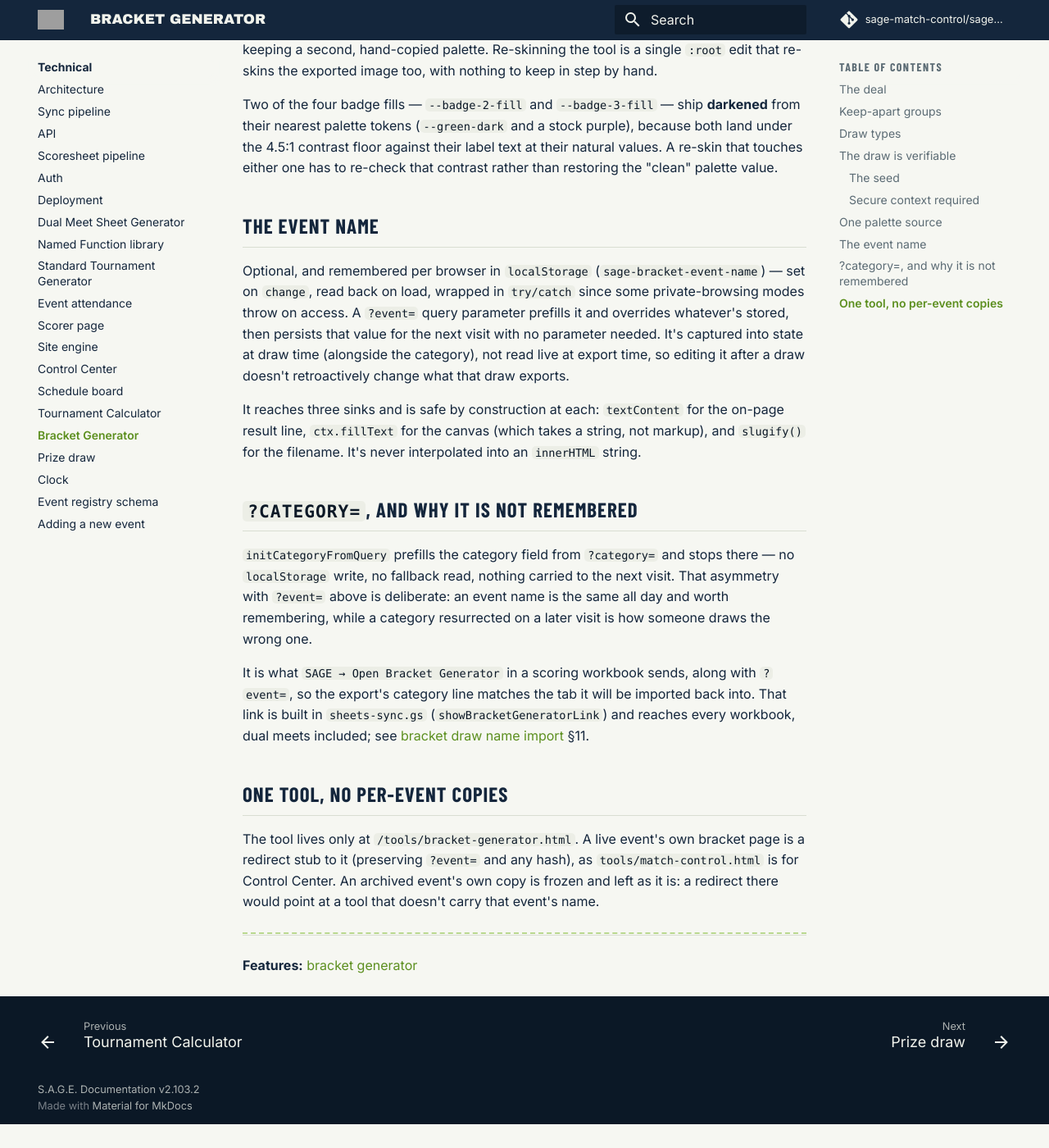
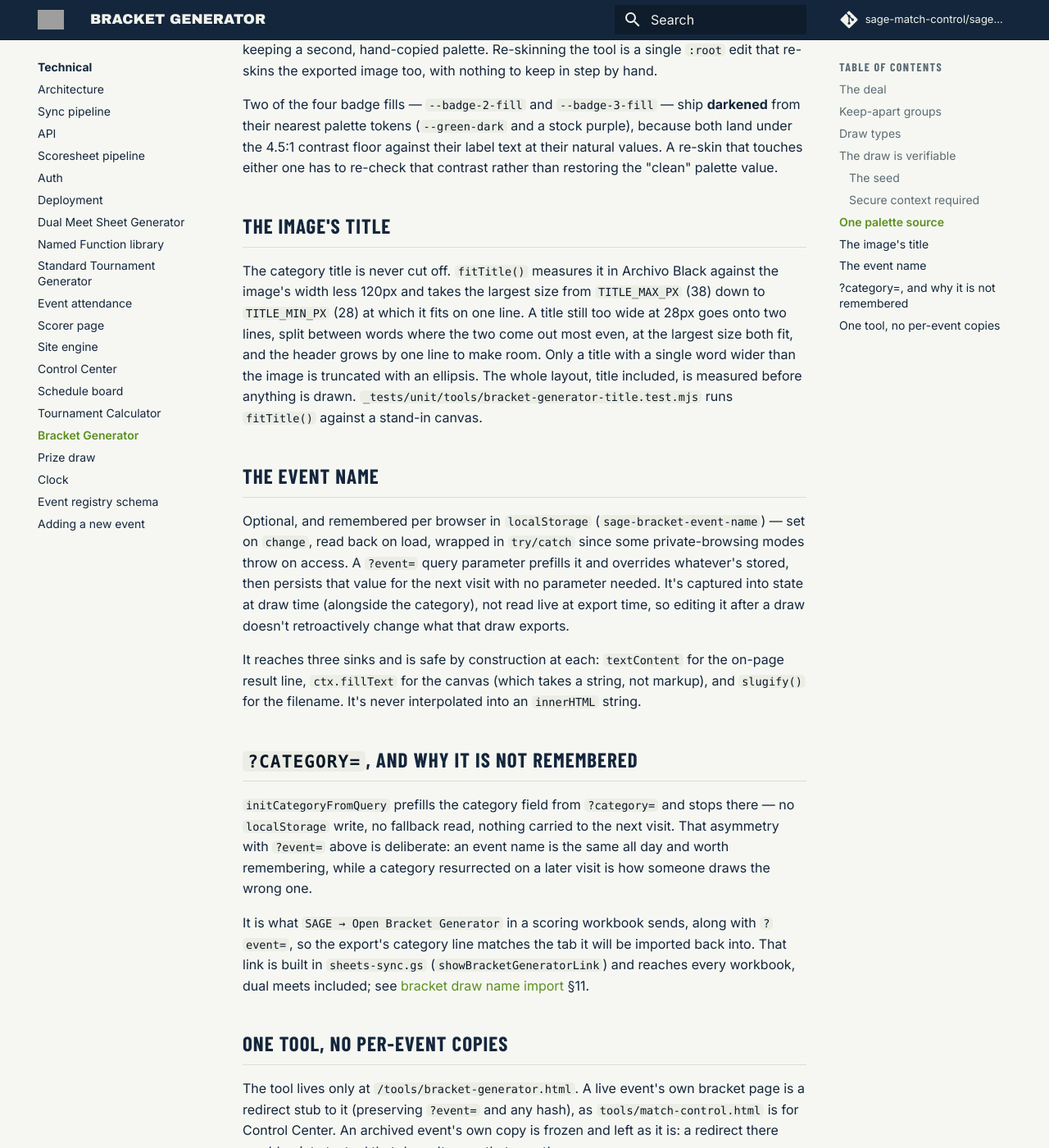
Before and after one commit to sage-match-control/sage-docs, an MkDocs documentation site: the page built from docs/technical/bracket-generator.md, in a window 1280 px wide and 1400 px high, scrolled down 3400 px. Shown: the whole window at 82% size. Built offline with MkDocs 1.6.1 and Material for MkDocs 9.7.7, drawn with Linux system fonts in a browser that asks for light colours; comment, search, counter and statistics services are not loaded; before the commit the page ends 4771 px from its top, so only the background shows below that.

Commit message:
docs 2.104.0: Bracket Generator, the image fits a long category title instead of cutting it off
Co-Authored-By: Claude Opus 5.5 <noreply@anthropic.com>

```diff
--- a/docs/technical/bracket-generator.md
+++ b/docs/technical/bracket-generator.md
@@ -143,6 +143,18 @@ purple), because both land under the 4.5:1 contrast floor against their label
 text at their natural values. A re-skin that touches either one has to
 re-check that contrast rather than restoring the "clean" palette value.
 
+## The image's title
+
+The category title is never cut off. `fitTitle()` measures it in Archivo Black
+against the image's width less 120px and takes the largest size from
+`TITLE_MAX_PX` (38) down to `TITLE_MIN_PX` (28) at which it fits on one line.
+A title still too wide at 28px goes onto two lines, split between words where
+the two come out most even, at the largest size both fit, and the header grows
+by one line to make room. Only a title with a single word wider than the image
+is truncated with an ellipsis. The whole layout, title included, is measured
+before anything is drawn. `_tests/unit/tools/bracket-generator-title.test.mjs`
+runs `fitTitle()` against a stand-in canvas.
+
 ## The event name
 
 Optional, and remembered per browser in `localStorage`
--- a/mkdocs.yml
+++ b/mkdocs.yml
@@ -6,7 +6,7 @@ repo_name: sage-match-control/sage-docs
 edit_uri: edit/main/docs/
 # The docs version. Bump it with a new entry at the top of docs/changelog.md;
 # the deploy workflow checks the two agree.
-copyright: 'S.A.G.E. Documentation <a href="https://sage-match-control.github.io/sage-docs/changelog/">v2.103.2</a>'
+copyright: 'S.A.G.E. Documentation <a href="https://sage-match-control.github.io/sage-docs/changelog/">v2.104.0</a>'
 
 docs_dir: docs
 
```
Also changed, not shown: docs/changelog.md (+9 -0 lines), docs/features/bracket-generator.md (+3 -1 lines).
